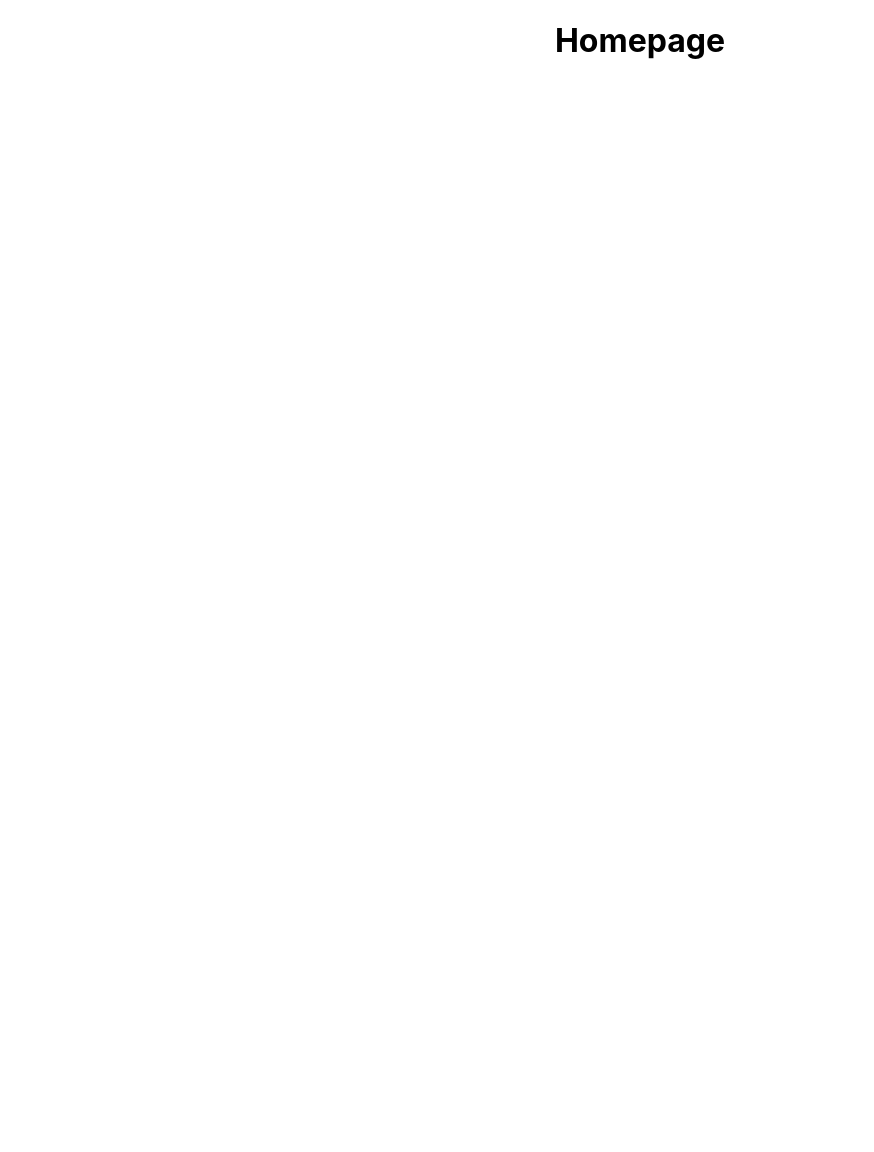
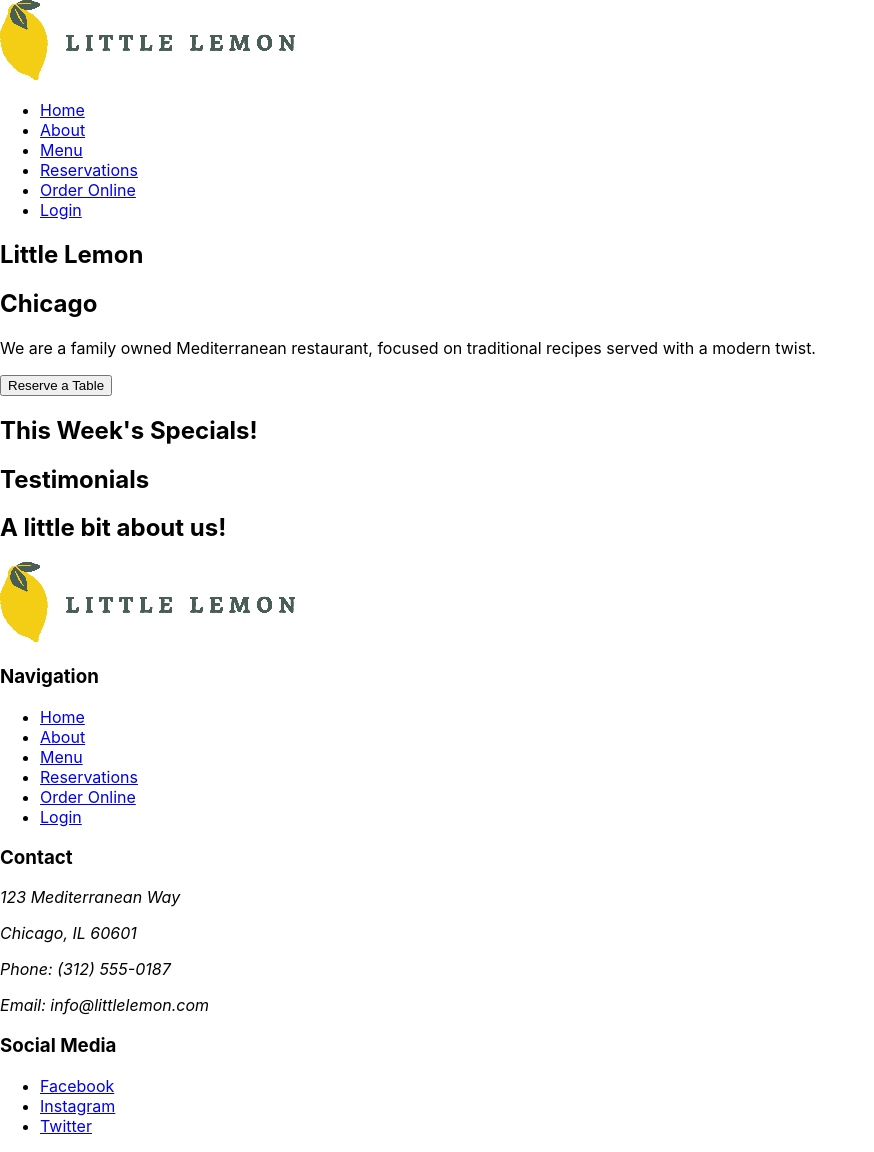
Before and after one commit to SnehaGit-web/little-lemon, a React (Create React App) app: page / in a window 1280 px wide. Shown: the whole page, without its empty margins (0-874 px from the left). Before the commit the page ends 800 px from the top, so only its background shows below. Built offline with nearby package versions, Linux system fonts and the light colour scheme.

Commit message:
Add semantic HTML structure and component layout

```diff
--- a/src/App.js
+++ b/src/App.js
@@ -1,10 +1,17 @@
 import './App.css';
+import Header from './Header';
+import Nav from './Nav';
+import Main from './Main';
+import Footer from './Footer';
 
 function App() {
   return (
-    <div className="App">
-      <h1>Homepage</h1>
-    </div>
+    <>
+      <Header />
+      <Nav />
+      <Main />
+      <Footer />
+    </>
   );
 }
 
--- /dev/null
+++ b/src/Footer.js
@@ -0,0 +1,45 @@
+function Footer() {
+  return (
+    <footer>
+      <div className="footer-logo">
+        <img
+          src="/little-lemon-logo.png"
+          alt="Little Lemon Restaurant Logo"
+        />
+      </div>
+
+      <nav aria-label="Footer Navigation">
+        <h3>Navigation</h3>
+        <ul>
+          <li><a href="/">Home</a></li>
+          <li><a href="/about">About</a></li>
+          <li><a href="/menu">Menu</a></li>
+          <li><a href="/reservations">Reservations</a></li>
+          <li><a href="/order">Order Online</a></li>
+          <li><a href="/login">Login</a></li>
+        </ul>
+      </nav>
+
+      <div className="footer-contact">
+        <h3>Contact</h3>
+        <address>
+          <p>123 Mediterranean Way</p>
+          <p>Chicago, IL 60601</p>
+          <p>Phone: (312) 555-0187</p>
+          <p>Email: info@littlelemon.com</p>
+        </address>
+      </div>
+
+      <div className="footer-social">
+        <h3>Social Media</h3>
+        <ul>
+          <li><a href="https://facebook.com" aria-label="Facebook">Facebook</a></li>
+          <li><a href="https://instagram.com" aria-label="Instagram">Instagram</a></li>
+          <li><a href="https://twitter.com" aria-label="Twitter">Twitter</a></li>
+        </ul>
+      </div>
+    </footer>
+  );
+}
+
+export default Footer;
--- /dev/null
+++ b/src/Header.js
@@ -0,0 +1,12 @@
+function Header() {
+  return (
+    <header>
+      <img
+        src="/little-lemon-logo.png"
+        alt="Little Lemon Restaurant Logo"
+      />
+    </header>
+  );
+}
+
+export default Header;
--- /dev/null
+++ b/src/Main.js
@@ -0,0 +1,29 @@
+function Main() {
+  return (
+    <main>
+      <section id="hero">
+        <h1>Little Lemon</h1>
+        <h2>Chicago</h2>
+        <p>
+          We are a family owned Mediterranean restaurant,
+          focused on traditional recipes served with a modern twist.
+        </p>
+        <button>Reserve a Table</button>
+      </section>
+
+      <section id="highlights">
+        <h2>This Week's Specials!</h2>
+      </section>
+
+      <section id="testimonials">
+        <h2>Testimonials</h2>
+      </section>
+
+      <section id="about">
+        <h2>A little bit about us!</h2>
+      </section>
+    </main>
+  );
+}
+
+export default Main;
--- /dev/null
+++ b/src/Nav.js
@@ -0,0 +1,16 @@
+function Nav() {
+  return (
+    <nav>
+      <ul>
+        <li><a href="/">Home</a></li>
+        <li><a href="/about">About</a></li>
+        <li><a href="/menu">Menu</a></li>
+        <li><a href="/reservations">Reservations</a></li>
+        <li><a href="/order">Order Online</a></li>
+        <li><a href="/login">Login</a></li>
+      </ul>
+    </nav>
+  );
+}
+
+export default Nav;
```
Also changed, not shown: public/Logo.svg (added), public/little-lemon-logo.png (added).
